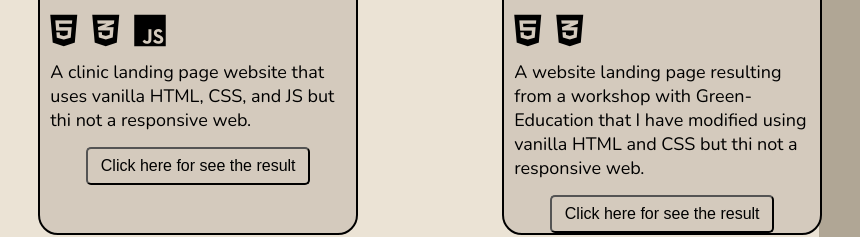
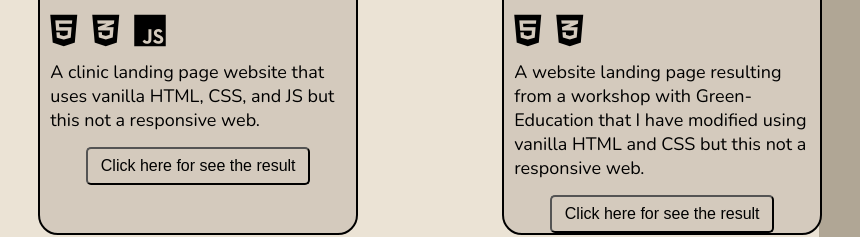
Before and after one commit to mafikag/My-simple-Portfolio, a plain HTML site: page index.html in a window 1280 px wide. Shown: the part 2000-2237 px from the top of the page, 77-937 px from the left. Drawn offline with nearby package versions, Linux system fonts and the light colour scheme.

Commit message:
change typo at card text

```diff
--- a/index.html
+++ b/index.html
@@ -99,7 +99,7 @@
                                 <i class="fa-brands fa-js"></i>
                             </div>
                             <p class="card-text">A clinic landing page website that uses vanilla HTML, CSS, and JS but
-                                thi not a responsive web.</p>
+                                this not a responsive web.</p>
                             <button class="check-btn">
                                 <a href="https://klinik-al-nur.vercel.app/" target="_blank">Click here for see the
                                     result</a>
@@ -116,7 +116,7 @@
                             </div>
                             <p class="card-text">A website landing page resulting from a workshop with Green-Education
                                 that I have modified using vanilla HTML and CSS but
-                                thi not a responsive web.</p>
+                                this not a responsive web.</p>
                             <button class="check-btn">
                                 <a href="https://landing-page-green-education.vercel.app/" target="_blank">Click here
                                     for see the result</a>
```
